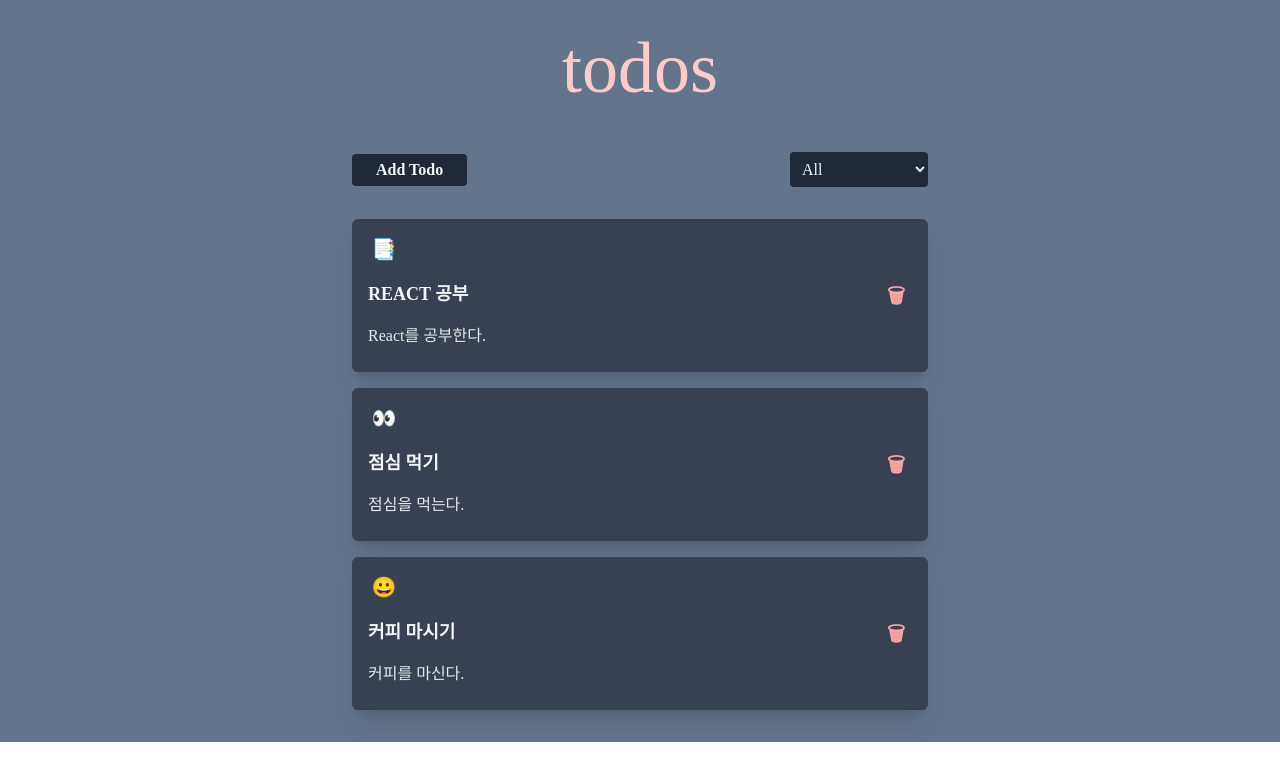
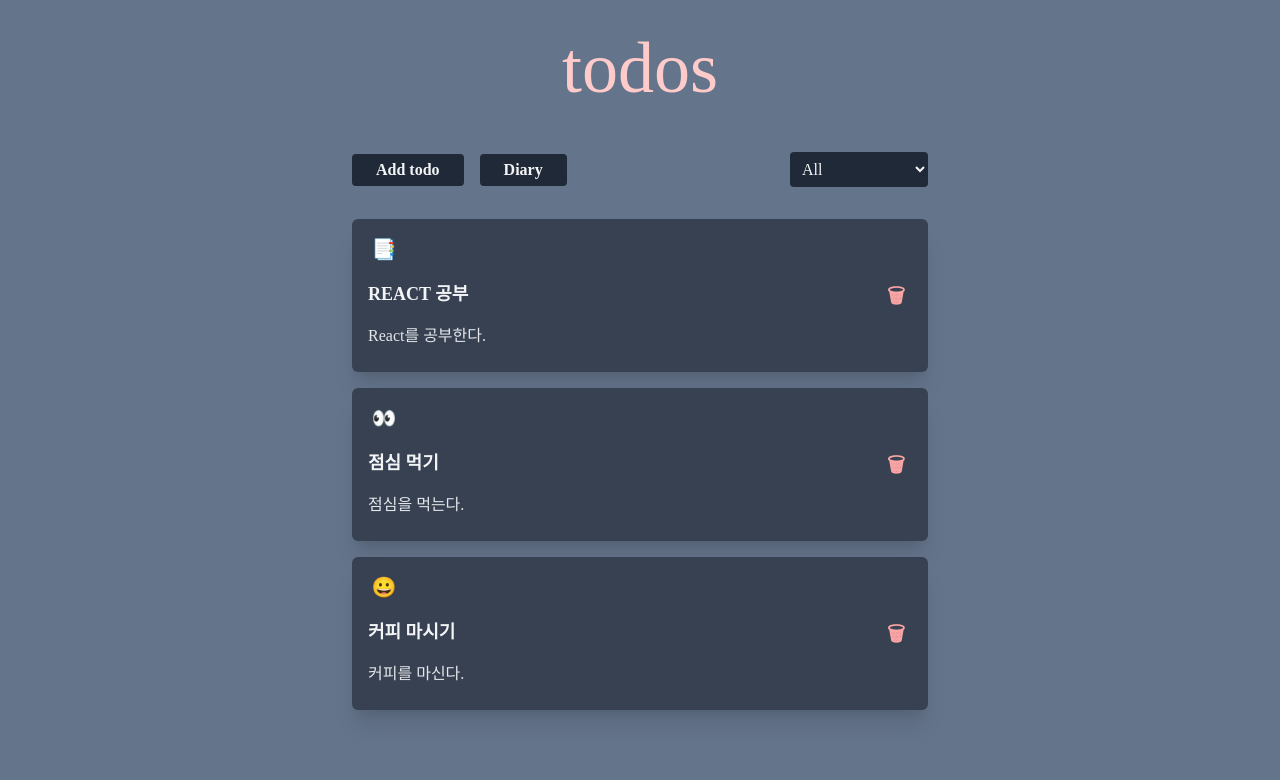
Before and after one commit to woorifisa-service-dev-3rd/backend-2nd-2todomate, a Next.js app in the folder todomate_frontend/: page /todo in a window 1280 px wide. Shown: the top 780 px of the page. Built offline with nearby package versions, Linux system fonts and the light colour scheme.

Commit message:
feat:next.js 다이어리 탭 추가

```diff
--- a/todomate_frontend/app/diary/page.jsx
+++ b/todomate_frontend/app/diary/page.jsx
@@ -1,7 +1,22 @@
+import DefaultLayout from '@/components/common/DefaultLayout'
+import Header from '@/components/common/Header'
 import React from 'react'
 
-export default function Diary() {
+export default function diary() {
   return (
-    <div>다이어리 페이지입니다.^^</div>
-  )
+    <div>
+      <DefaultLayout>
+        <header>
+          <div className="flex justify-center">
+            <a to="/" className="flex">
+              <h1 className="py-8 text-red-200 max-w-max text-7xl">Diary</h1>
+            </a>
+          </div>
+        </header>
+        <section>
+           <Header/>
+        </section>
+      </DefaultLayout>
+    </div>
+  );
 }
--- a/todomate_frontend/app/global.css
+++ b/todomate_frontend/app/global.css
@@ -2,3 +2,7 @@
 @tailwind base;
 @tailwind components;
 @tailwind utilities;
+
+html{
+    background-color: rgb(100 116 139);
+}
--- a/todomate_frontend/app/reset.css
+++ b/todomate_frontend/app/reset.css
@@ -1,16 +1,89 @@
-html, body, div, span, applet, object, iframe,
-h1, h2, h3, h4, h5, h6, p, blockquote, pre,
-a, abbr, acronym, address, big, cite, code,
-del, dfn, em, img, ins, kbd, q, s, samp,
-small, strike, strong, sub, sup, tt, var,
-b, u, i, center,
-dl, dt, dd, ol, ul, li,
-fieldset, form, label, legend,
-table, caption, tbody, tfoot, thead, tr, th, td,
-article, aside, canvas, details, embed,
-figure, figcaption, footer, header, hgroup,
-menu, nav, output, ruby, section, summary,
-time, mark, audio, video {
+/* http://meyerweb.com/eric/tools/css/reset/
+   v2.0 | 20110126
+   License: none (public domain)
+*/
+
+html,
+body,
+div,
+span,
+applet,
+object,
+iframe,
+h1,
+h2,
+h3,
+h4,
+h5,
+h6,
+p,
+blockquote,
+pre,
+a,
+abbr,
+acronym,
+address,
+big,
+cite,
+code,
+del,
+dfn,
+em,
+img,
+ins,
+kbd,
+q,
+s,
+samp,
+small,
+strike,
+strong,
+sub,
+sup,
+tt,
+var,
+b,
+u,
+i,
+center,
+dl,
+dt,
+dd,
+ol,
+ul,
+li,
+fieldset,
+form,
+label,
+legend,
+table,
+caption,
+tbody,
+tfoot,
+thead,
+tr,
+th,
+td,
+article,
+aside,
+canvas,
+details,
+embed,
+figure,
+figcaption,
+footer,
+header,
+hgroup,
+menu,
+nav,
+output,
+ruby,
+section,
+summary,
+time,
+mark,
+audio,
+video {
 	margin: 0;
 	padding: 0;
 	border: 0;
@@ -18,25 +91,44 @@ time, mark, audio, video {
 	font: inherit;
 	vertical-align: baseline;
 }
+
 /* HTML5 display-role reset for older browsers */
-article, aside, details, figcaption, figure,
-footer, header, hgroup, menu, nav, section {
+article,
+aside,
+details,
+figcaption,
+figure,
+footer,
+header,
+hgroup,
+menu,
+nav,
+section {
 	display: block;
 }
+
 body {
 	line-height: 1;
 }
-ol, ul {
+
+ol,
+ul {
 	list-style: none;
 }
-blockquote, q {
+
+blockquote,
+q {
 	quotes: none;
 }
-blockquote:before, blockquote:after,
-q:before, q:after {
+
+blockquote:before,
+blockquote:after,
+q:before,
+q:after {
 	content: '';
 	content: none;
 }
+
 table {
 	border-collapse: collapse;
 	border-spacing: 0;
--- a/todomate_frontend/app/todo/page.jsx
+++ b/todomate_frontend/app/todo/page.jsx
@@ -1,8 +1,8 @@
 'use client'
 import { useState } from "react";
 import TodoBody from "@/components/todo/TodoBody";
-import TodoHeader from "@/components/todo/TodoHeader";
-import DefaultLayout from "@/components/todo/DefaultLayout";
+import Header from "@/components/common/Header";
+import DefaultLayout from "@/components/common/DefaultLayout";
 
 const dummyTodos = [
   {
@@ -74,7 +74,7 @@ export default function todo() {
           </div>
         </header>
         <section className="max-w-xl m-4 mx-auto">
-          <TodoHeader
+          <Header
             onAdd={addTodoHandler}
             category={selectedCategory}
             onFilter={setFilter}
--- /dev/null
+++ b/todomate_frontend/components/common/Header.jsx
@@ -0,0 +1,59 @@
+// index.html같은 곳에 작성했던 방식처럼 동일하게
+"use client";
+import { createPortal } from "react-dom";
+import TodoFilter from "../todo/TodoFilter";
+import Modal from "@/components/ui/Modal";
+import TodoForm from "../todo/TodoForm";
+import { useState } from "react";
+import { usePathname, useRouter } from "next/navigation";
+
+// 함수형 컴포넌트(Header)
+const Header = ({ onAdd, category, onFilter }) => {
+  const [openModal, open] = useState(false);
+
+  const closeModal = () => open(false);
+ const pathname = usePathname();
+ const router = useRouter();
+
+
+  const handleToggle = () => {
+    if (pathname.startsWith("/todo")) {
+      router.push("/diary");
+    } else {
+      router.push("/todo");
+    }
+  };
+
+  return (
+    <div className="flex items-center justify-between mb-2" id="task-control">
+      <div className="flex items-center justify-between space-x-4">
+        <button
+          className="px-6 py-2 font-semibold text-gray-100 bg-gray-800 border-none rounded cursor-pointer"
+          data-cy="add-todo-button"
+          onClick={() => open(true)}
+        >
+          {pathname.startsWith("/todo") ? "Add todo" : "Add Diary"}
+        </button>
+        <div
+          className="px-6 py-2 font-semibold text-gray-100 bg-gray-800 border-none rounded cursor-pointer"
+          onClick={handleToggle}
+        >
+          {pathname.startsWith("/todo") ? "Diary" : "todo"}
+        </div>
+      </div>
+      {/* Modal 호출 부분 */}
+      {openModal &&
+        createPortal(
+          <Modal onClose={closeModal}>
+            <TodoForm onAdd={onAdd} onClose={closeModal}>
+              New Todo
+            </TodoForm>
+          </Modal>,
+          document.body
+        )}
+      <TodoFilter category={category} onFilter={onFilter} />
+    </div>
+  );
+};
+
+export default Header;
--- a/todomate_frontend/components/todo/TodoHeader.jsx
+++ /dev/null
@@ -1,36 +0,0 @@
-// index.html같은 곳에 작성했던 방식처럼 동일하게
-'use client'
-import { createPortal } from "react-dom";
-import TodoFilter from "./TodoFilter";
-import Modal from "@/components/ui/Modal";
-import TodoForm from "./TodoForm";
-import { useState } from "react";
-
-
-// 함수형 컴포넌트(TodoHeader)
-const TodoHeader = ({ onAdd, category, onFilter }) => {
-  const [openModal, open] = useState(false);
-  const closeModal = () => open(false);
-
-  return (
-    <div className="flex items-center justify-between mb-2" id="task-control">
-      <button
-        className="px-6 py-2 font-semibold text-gray-100 bg-gray-800 border-none rounded cursor-pointer"
-        data-cy="add-todo-button"
-        onClick={() => open(true)}
-      >
-        Add Todo
-      </button>
-      {/* Modal 호출 부분 */}
-      {openModal && createPortal(
-        <Modal onClose={closeModal}>
-          <TodoForm onAdd={onAdd} onClose={closeModal}>
-            New Todo
-          </TodoForm>
-        </Modal>, document.body)}
-      <TodoFilter category={category} onFilter={onFilter}/>
-    </div>
-  );
-};
-
-export default TodoHeader;
--- a/todomate_frontend/components/todo/TodoPage.jsx
+++ /dev/null
@@ -1,92 +0,0 @@
-'use client'
-import { useState } from "react";
-import TodoBody from "./TodoBody";
-import TodoHeader from "./TodoHeader";
-import DefaultLayout from "./DefaultLayout";
-
-const dummyTodos = [
-  {
-    id: 1,
-    title: "React 공부",
-    summary: "React를 공부한다.",
-    category: "TODO",
-  },
-  {
-    id: 2,
-    title: "점심 먹기",
-    summary: "점심을 먹는다.",
-    category: "PROGRESS",
-  },
-  {
-    id: 3,
-    title: "커피 마시기",
-    summary: "커피를 마신다.",
-    category: "DONE",
-  },
-];
-
-export default function todo() {
-  const [todos, setTodos] = useState(dummyTodos);
-  const [selectedCategory, setFilter] = useState("ALL");
-
-  // Todo 등록 기능, 파라미터로 새롭게 추가할 Todo 객체를 받음
-  const addTodoHandler = ({ title, summary, category }) => {
-    // id값을 추가해서 Todo 등록
-    const newTodo = {
-      id: self.crypto.randomUUID(), // Web Crypto API
-      title,
-      summary,
-      category,
-    };
-
-    const updatedTodos = [...todos, newTodo];
-    setTodos(updatedTodos);
-  };
-
-  // Todo 수정 기능, 파라미터로 업데이트할 Todo 객체를 받음
-  const updateTodoHandler = (updateTodo) => {
-    const updatedTodos = todos.map((todo) =>
-      todo.id === updateTodo.id ? updateTodo : todo
-    );
-    setTodos(updatedTodos);
-  };
-
-  // Todo 삭제 기능
-  const deleteTodoHandler = (id) =>
-    setTodos(todos.filter((todo) => todo.id !== id));
-
-  // Todo 필터링 기능
-  const filterTodos = () =>
-    selectedCategory === "ALL"
-      ? todos
-      : todos.filter((todo) => todo.category === selectedCategory);
-  // 필터링된 Todo 리스트(배열)
-  const filteredTodos = filterTodos();
-
-  return (
-    <>
-      <DefaultLayout>
-        <header>
-          <div className="flex justify-center">
-            <a to="/" className="flex">
-              <h1 className="py-8 text-red-200 max-w-max text-7xl">todos</h1>
-            </a>
-          </div>
-        </header>
-        <section className="max-w-xl m-4 mx-auto">
-          <TodoHeader
-            onAdd={addTodoHandler}
-            category={selectedCategory}
-            onFilter={setFilter}
-          />
-          <TodoBody
-            todos={filteredTodos}
-            setTodos={setTodos}
-            onUpdate={updateTodoHandler}
-            onDelete={deleteTodoHandler}
-          />
-        </section>
-      </DefaultLayout>
-    </>
-  );
-}
--- a/todomate_frontend/components/user/LoginForm.jsx
+++ b/todomate_frontend/components/user/LoginForm.jsx
@@ -1,6 +1,5 @@
 "use client";
-import { useState, useEffect } from "react";
-// import { postUserData } from '../api/userApi';
+import { useState } from "react";
 
 export default function User({ onLogin }) {
   const [userName, setUserName] = useState(null);
@@ -9,7 +8,7 @@ export default function User({ onLogin }) {
     event.preventDefault();
     const username = event.target.username.value;
     const password = event.target.password.value;
-   console.log(username,password);
+    console.log(username, password);
 
     await onLogin({ username, password });
     setUserName(username);
@@ -17,16 +16,15 @@ export default function User({ onLogin }) {
 
   return (
     <>
-      <h1 className="text-3xl font-bold text-center text-red-200">로그인</h1>
+      <h1 className="text-3xl font-bold text-center text-red-200">LOGIN</h1>
       <form onSubmit={handleLogin} className="space-y-6">
         <div>
           <label
             htmlFor="username"
             className="block text-sm font-medium text-gray-700"
-          >
-            아이디
-          </label>
+          ></label>
           <input
+            placeholder="아이디를 입력하세요"
             type="text"
             name="username"
             className="w-full px-3 py-4 border border-gray-300 rounded-lg focus:outline-none focus:ring-2 focus:ring-indigo-500"
@@ -37,10 +35,9 @@ export default function User({ onLogin }) {
           <label
             htmlFor="password"
             className="block text-sm font-medium text-gray-700"
-          >
-            비밀번호
-          </label>
+          ></label>
           <input
+            placeholder="비밀번호를 입력하세요"
             type="password"
             name="password"
             className="w-full px-3 py-4 border border-gray-300 rounded-lg focus:outline-none focus:ring-2 focus:ring-indigo-500"
```
Also changed, not shown: todomate_frontend/components/common/DefaultLayout.jsx (renamed from todomate_frontend/components/todo/DefaultLayout.jsx).
